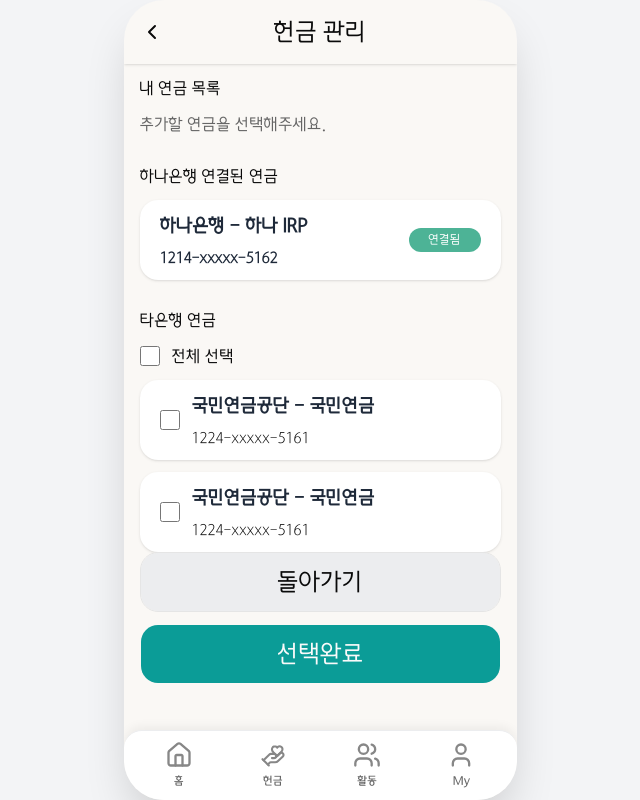
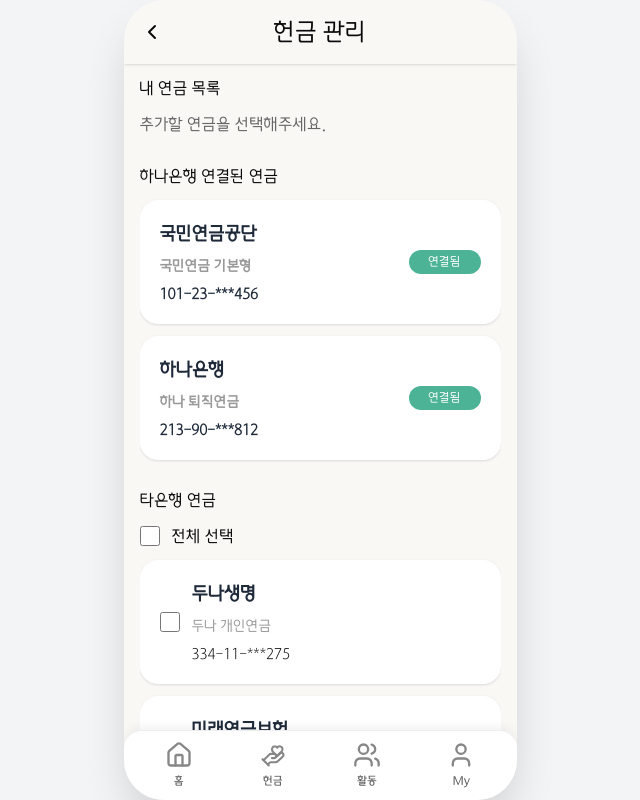
Before and after one commit to PrayForHanaro/Frontend, a Next.js app: page /giving/transfer in a window 1280 px wide. Shown: the whole page, without its empty margins (320-960 px from the left). Built offline with nearby package versions, Linux system fonts and the light colour scheme.

Commit message:
fix: 헌금 연계 페이지 수정 #31

```diff
--- a/app/(main)/giving/transfer/page.tsx
+++ b/app/(main)/giving/transfer/page.tsx
@@ -29,46 +29,58 @@
   productName: string; // 상품 이름
 };
 
-//TODO 임시 데이터, API 연동 필요
 const pensions: Pension[] = [
   {
     pensionId: 1,
-    userId: 123,
-    accountNumber: '1214-xxxxx-5162',
-    pensionType: '퇴직연금',
+    userId: 1,
+    accountNumber: '101-23-***456',
+    pensionType: '국민연금',
     isHanaBank: true,
-    totalContribution: 1000000.0,
-    totalWithdrawal: 500000.0,
-    profit: 50000.0,
-    returnRate: 5.0,
-    institutionName: '하나은행',
-    productName: '하나 IRP',
+    totalContribution: 850000,
+    totalWithdrawal: 0,
+    profit: 9000,
+    returnRate: 10,
+    institutionName: '국민연금공단',
+    productName: '국민연금 기본형',
   },
   {
     pensionId: 2,
-    userId: 124,
-    accountNumber: '1224-xxxxx-5161',
-    pensionType: '국민연금',
-    isHanaBank: false,
-    totalContribution: 1500000.0,
-    totalWithdrawal: 700000.0,
-    profit: 80000.0,
-    returnRate: 6.0,
-    institutionName: '국민연금공단',
-    productName: '국민연금',
+    userId: 1,
+    accountNumber: '213-90-***812',
+    pensionType: '퇴직연금',
+    isHanaBank: true,
+    totalContribution: 850000,
+    totalWithdrawal: 0,
+    profit: 9000,
+    returnRate: 10,
+    institutionName: '하나은행',
+    productName: '하나 퇴직연금',
   },
   {
     pensionId: 3,
-    userId: 124,
-    accountNumber: '1224-xxxxx-5161',
-    pensionType: '국민연금',
+    userId: 1,
+    accountNumber: '334-11-***275',
+    pensionType: '개인연금',
     isHanaBank: false,
-    totalContribution: 1500000.0,
-    totalWithdrawal: 700000.0,
-    profit: 80000.0,
-    returnRate: 6.0,
-    institutionName: '국민연금공단',
-    productName: '국민연금',
+    totalContribution: 850000,
+    totalWithdrawal: 0,
+    profit: 9000,
+    returnRate: 10,
+    institutionName: '두나생명',
+    productName: '두나 개인연금',
+  },
+  {
+    pensionId: 4,
+    userId: 1,
+    accountNumber: '558-72-***904',
+    pensionType: '퇴직연금',
+    isHanaBank: false,
+    totalContribution: 1250000,
+    totalWithdrawal: 0,
+    profit: 12000,
+    returnRate: 9,
+    institutionName: '미래연금보험',
+    productName: '미래 퇴직연금 플랜',
   },
 ];
 
@@ -101,8 +113,9 @@
     nonHanaBankPensionList.every((p) => selectedPensions.includes(p.pensionId));
 
   return (
-    <div className="relative min-h-full w-full">
+    <div>
       <Header content="헌금 관리" />
+      <div className="relative min-h-screen w-full max-w-full overflow-x-hidden pb-28">
         <div className="relative pt-7">
           <div className="text-l">내 연금 목록</div>
           <div className="pt-3 text-hana-gray-600">
@@ -116,8 +129,9 @@
             <div key={p.pensionId} className="pt-3">
               <WhiteCard
                 align="left"
-              contents={`${p.institutionName} - ${p.productName}`}
+                contents={`${p.institutionName}`}
                 description={`${p.accountNumber}`}
+                description2={`${p.productName}`}
                 isSelected={false}
                 setIsSelected={() => {}}
                 badgeContent="연결됨"
@@ -148,8 +162,9 @@
             <div key={p.pensionId} className="pt-3">
               <WhiteCard
                 align="left"
-              contents={`${p.institutionName} - ${p.productName}`}
+                contents={`${p.institutionName}`}
                 description={`${p.accountNumber}`}
+                description2={`${p.productName}`}
                 isSelected={selectedPensions?.includes(p.pensionId) || false}
                 setIsSelected={(selected) =>
                   handleSelectPension(p.pensionId, selected)
@@ -159,7 +174,7 @@
             </div>
           ))}
         </div>
-      <div className="absolute bottom-1 w-full pt-10">
+        <div className="absolute bottom-1 w-full pt-15">
           <div className="grid grid-cols-1 gap-3">
             <Button
               type="button"
@@ -179,5 +194,6 @@
           </div>
         </div>
       </div>
+    </div>
   );
 }
--- a/components/ui/cmm/WhiteCard.tsx
+++ b/components/ui/cmm/WhiteCard.tsx
@@ -2,6 +2,7 @@
   isSelected: boolean;
   contents: string;
   description?: string;
+  description2?: string;
   setIsSelected?: (s: boolean) => void;
   badgeContent?: string;
   badgeType?: 'badge' | 'tag';
@@ -15,6 +16,7 @@
   contents,
   isSelected,
   description,
+  description2,
   setIsSelected,
   badgeContent,
   badgeType = 'badge',
@@ -34,7 +36,7 @@
       : 'font-hana-light';
   return (
     <div
-      className={`flex h-20 w-full max-w-md items-center justify-between rounded-2xl p-5 shadow-sm ${
+      className={`flex min-h-[80px] w-full max-w-md items-center justify-between rounded-2xl p-5 shadow-sm ${
         isSelected
           ? 'border-4 border-hana-checkin-green-b bg-white'
           : 'bg-white'
@@ -54,6 +56,9 @@
             <div className="font-semibold text-gray-800 text-lg">
               {contents}
             </div>
+            {description2 && (
+              <div className="text-hana-gray-500 text-sm">{description2}</div>
+            )}
             {description && (
               <div className={`${descriptionClasses} text-sm`}>
                 {description}
@@ -72,6 +77,9 @@
         >
           <div className={`flex h-full w-full flex-col gap-2 ${alignClasses}`}>
             <div>{contents}</div>
+            {description2 && (
+              <div className="text-hana-gray-500 text-sm">{description2}</div>
+            )}
             {description && (
               <div className={`${descriptionClasses} text-sm`}>
                 {description}
--- a/components/ui/giving/GivingHistorySection.tsx
+++ b/components/ui/giving/GivingHistorySection.tsx
@@ -34,8 +34,8 @@
     amount: 300000.0,
     offererName: '김하나',
     prayerContent: '하나님께 기도드립니다. 항상 건강하게 지내게 해주세요.',
-    createdAt: new Date('2026-04-28T10:00:00'),
-    updatedAt: new Date('2026-04-28T11:00:00'),
+    createdAt: new Date('2026-03-20T10:00:00'),
+    updatedAt: new Date('2026-03-39T11:00:00'),
   },
   {
     offeringId: 2,
@@ -43,23 +43,47 @@
     orgId: 456,
     accountId: 789,
     offeringType: OfferingType.감사헌금,
-    amount: 50000.0,
+    amount: 300000.0,
     offererName: '김하나',
     prayerContent: '하나님께 기도드립니다. 항상 건강하게 지내게 해주세요.',
-    createdAt: new Date('2026-03-28T10:00:00'),
-    updatedAt: new Date('2026-03-28T11:00:00'),
+    createdAt: new Date('2026-04-10T10:00:00'),
+    updatedAt: new Date('2026-04-10T11:00:00'),
   },
   {
     offeringId: 3,
     userId: 123,
     orgId: 456,
     accountId: 789,
-    offeringType: OfferingType.선교헌금,
-    amount: 50000.0,
+    offeringType: OfferingType.십일조,
+    amount: 100000.0,
     offererName: '김하나',
     prayerContent: '하나님께 기도드립니다. 항상 건강하게 지내게 해주세요.',
-    createdAt: new Date('2026-02-28T10:00:00'),
-    updatedAt: new Date('2026-02-28T11:00:00'),
+    createdAt: new Date('2026-03-20T10:00:00'),
+    updatedAt: new Date('2026-03-20T11:00:00'),
+  },
+  {
+    offeringId: 4,
+    userId: 123,
+    orgId: 456,
+    accountId: 789,
+    offeringType: OfferingType.감사헌금,
+    amount: 300000.0,
+    offererName: '김하나',
+    prayerContent: '하나님께 기도드립니다. 항상 건강하게 지내게 해주세요.',
+    createdAt: new Date('2026-03-10T10:00:00'),
+    updatedAt: new Date('2026-03-10T11:00:00'),
+  },
+  {
+    offeringId: 5,
+    userId: 123,
+    orgId: 456,
+    accountId: 789,
+    offeringType: OfferingType.십일조,
+    amount: 300000.0,
+    offererName: '김하나',
+    prayerContent: '하나님께 기도드립니다. 항상 건강하게 지내게 해주세요.',
+    createdAt: new Date('2026-02-20T10:00:00'),
+    updatedAt: new Date('2026-02-20T11:00:00'),
   },
 ];
 
--- a/components/ui/giving/GivingHistoryTotalCard.tsx
+++ b/components/ui/giving/GivingHistoryTotalCard.tsx
@@ -14,7 +14,7 @@
   const formattedAmount = totalAmount.toLocaleString('ko-KR');
 
   return (
-    <div className="w-full rounded-3xl bg-gradient-to-br from-hana-linear-deep-green-end to-hana-pastel-mint/80 p-6 text-white">
+    <div className="w-full rounded-3xl bg-gradient-to-br from-hana-linear-deep-green-end to-hana-linear-deep-green p-6 text-white">
       <h3 className="font-semibold text-lg">총 헌금액</h3>
 
       <div className="mt-4 font-bold text-3xl">₩{formattedAmount}</div>
--- a/components/ui/giving/RegularGivingSection.tsx
+++ b/components/ui/giving/RegularGivingSection.tsx
@@ -42,7 +42,7 @@
     givingType: '십일조',
     churchName: '하나 교회',
     amount: 300000,
-    nextWithdrawalDate: '4월 25일',
+    nextWithdrawalDate: '4월 20일',
     accountName: '하나 헌금통장',
     accountNumber: '****1234',
     isEnabled: true,
@@ -52,7 +52,7 @@
     givingType: '감사헌금',
     churchName: '하나 교회',
     amount: 100000,
-    nextWithdrawalDate: '4월 28일',
+    nextWithdrawalDate: '5월 10일',
     accountName: '하나 생활통장',
     accountNumber: '****5678',
     isEnabled: true,
```
Lines whose indentation alone changed are shown as unchanged.
